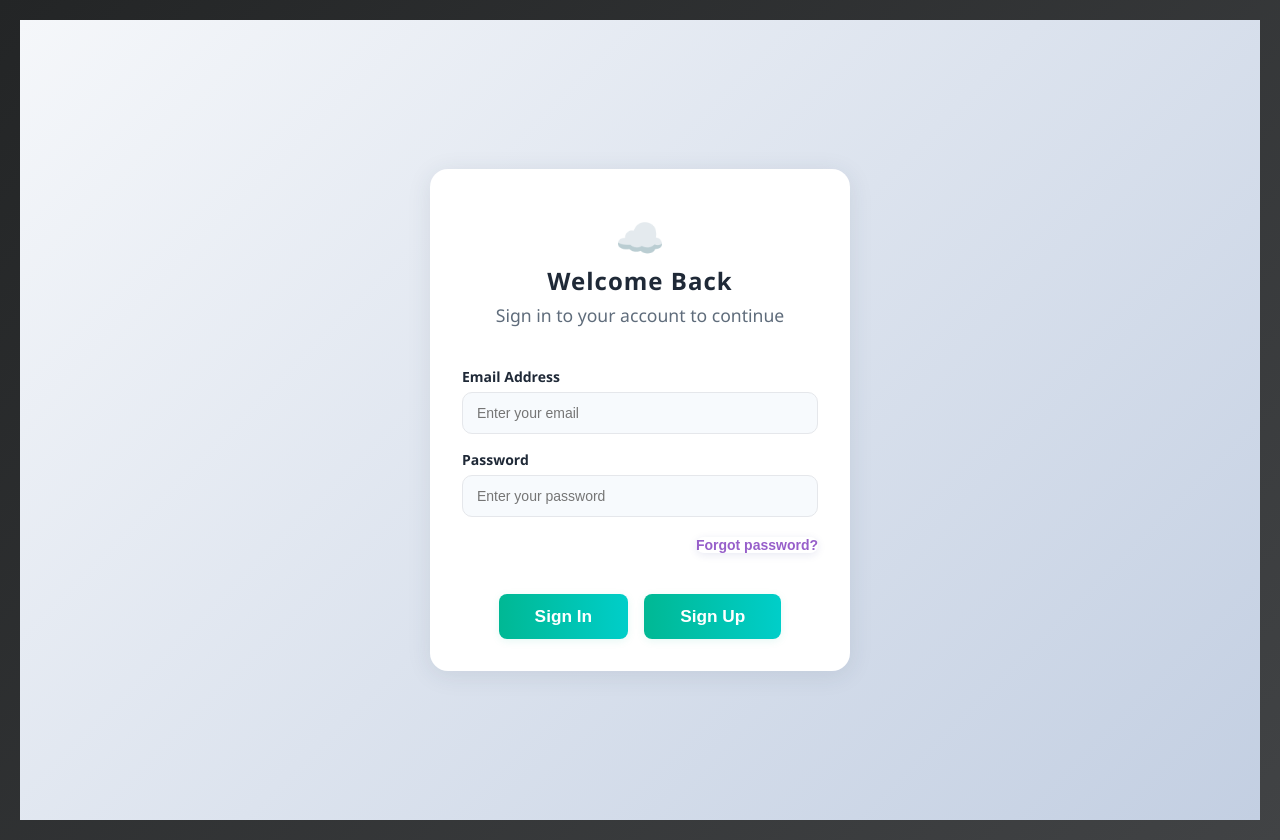
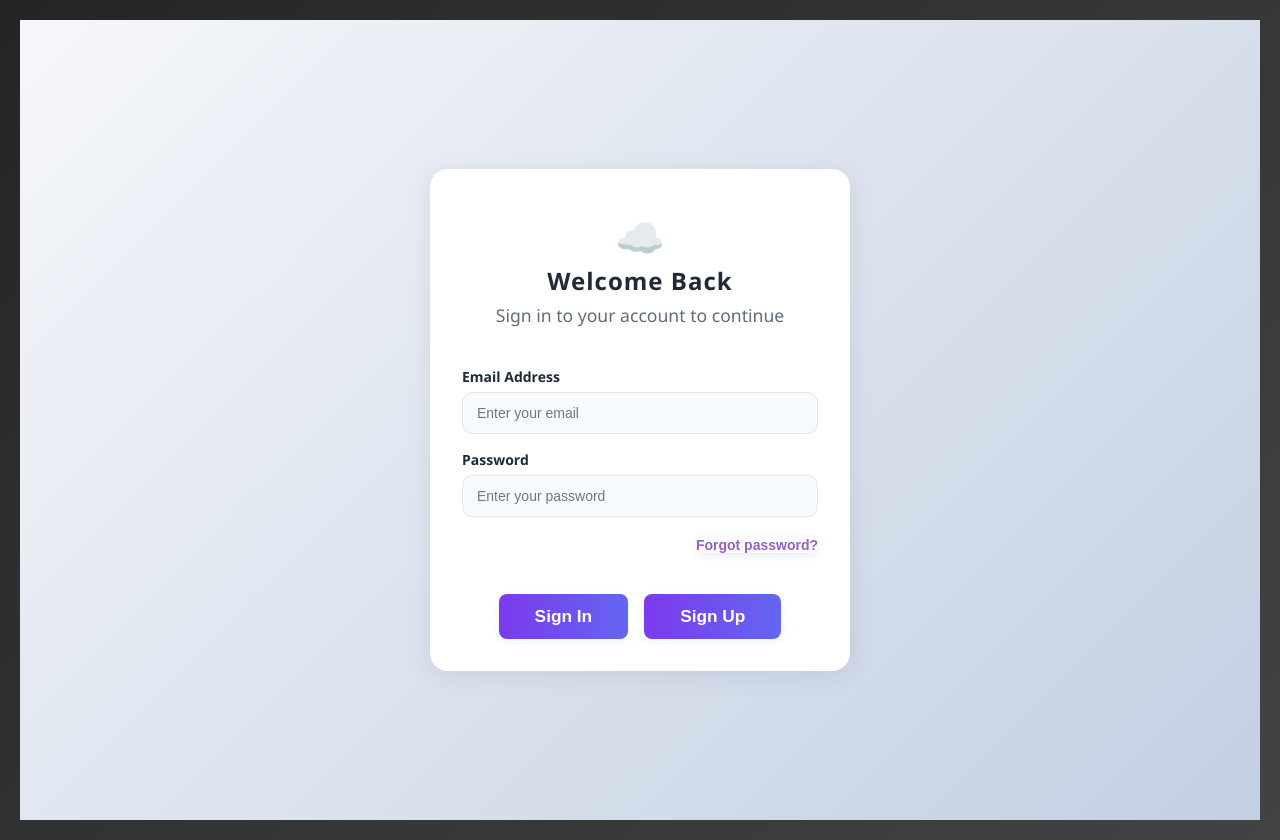
Before and after one commit to securityexpertteam/CloudCreators, a React (Create React App) app in the folder Frontend/: page / in a window 1280 px wide. Built offline with nearby package versions, Linux system fonts and the light colour scheme; the HTML template or start-up script is replaced by a standard one.

Commit message:
Update SignUp.css

```diff
--- a/Frontend/src/SignUp/SignUp.css
+++ b/Frontend/src/SignUp/SignUp.css
@@ -69,31 +69,30 @@
 } */
 
 /* Main button style */
-.signin-btn, .signup-btn {
-  background: linear-gradient(90deg, #00b894 0%, #00cec9 100%);
+.signup-button {
+  background: linear-gradient(90deg, #7c3aed 0%, #6366f1 100%);
   color: #fff;
   font-weight: 700;
   border: none;
   border-radius: 8px;
-  padding: 12px 36px;
+  padding: 12px 0;          /* Only vertical padding */
   font-size: 1.08rem;
-  margin-top: 15px;
+  margin-top: 25px;
   cursor: pointer;
   box-shadow: 0 2px 8px rgba(0, 190, 148, 0.10);
   transition: background 0.2s;
-  display: flex;
-  align-items: center;
-  justify-content: center;
+  display: block;           /* Make it a block element */
+  width: 100%;              /* Full width of parent */
   text-align: center;
 }
 
 /* Hover effect */
-.signin-btn:hover, .signup-btn:hover {
-  background: linear-gradient(90deg, #00cec9 0%, #00b894 100%);
+.signup-button:hover {
+  background: linear-gradient(90deg, #2563eb 0%, #1e40af 100%);
 }
 
 /* Disabled state */
-.signin-btn:disabled, .signup-btn:disabled {
+.signup-button:disabled {
   background: #b2bec3;
   color: #636e72;
   cursor: not-allowed;
```
